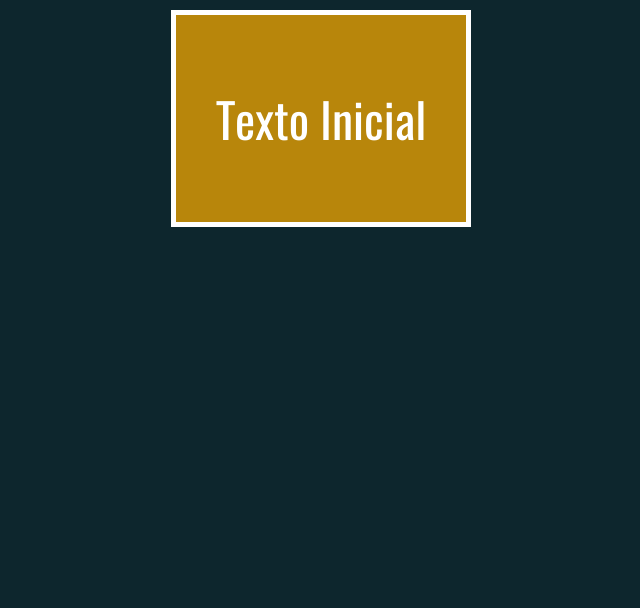
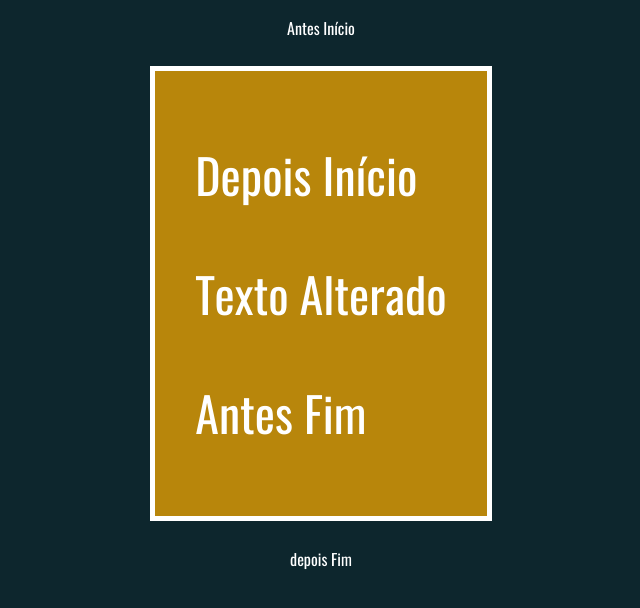
Before and after one commit to lisvalver/web_moderno, a plain HTML site: page dom/modificandoHTML2.html in a window 1280 px wide. Shown: the whole page, without its empty margins (319-959 px from the left). Drawn offline with Linux system fonts and the light colour scheme.

Commit message:
modificandoHTML2

```diff
--- a/dom/modificandoHTML2.html
+++ b/dom/modificandoHTML2.html
@@ -12,7 +12,16 @@
         <p>Texto Inicial</p>
     </div>
     <script>
-        // ...
+        const div = document.querySelector('div')
+        div.innerHTML = 'Texto Alterado'
+        // div.outerHTML = 'Texto Alterado'
+        div.insertAdjacentHTML('beforebegin', '<p>Antes Início</p>')
+        div.insertAdjacentHTML('afterbegin', '<p>Depois Início</p>')
+        div.insertAdjacentHTML('beforeend', '<p>Antes Fim</p>')
+        div.insertAdjacentHTML('afterend', '<p>depois Fim</p>')
+
+        //somente texto (sem tags)
+        console.log(div.innerText);
     </script>
 </body>
 
```
